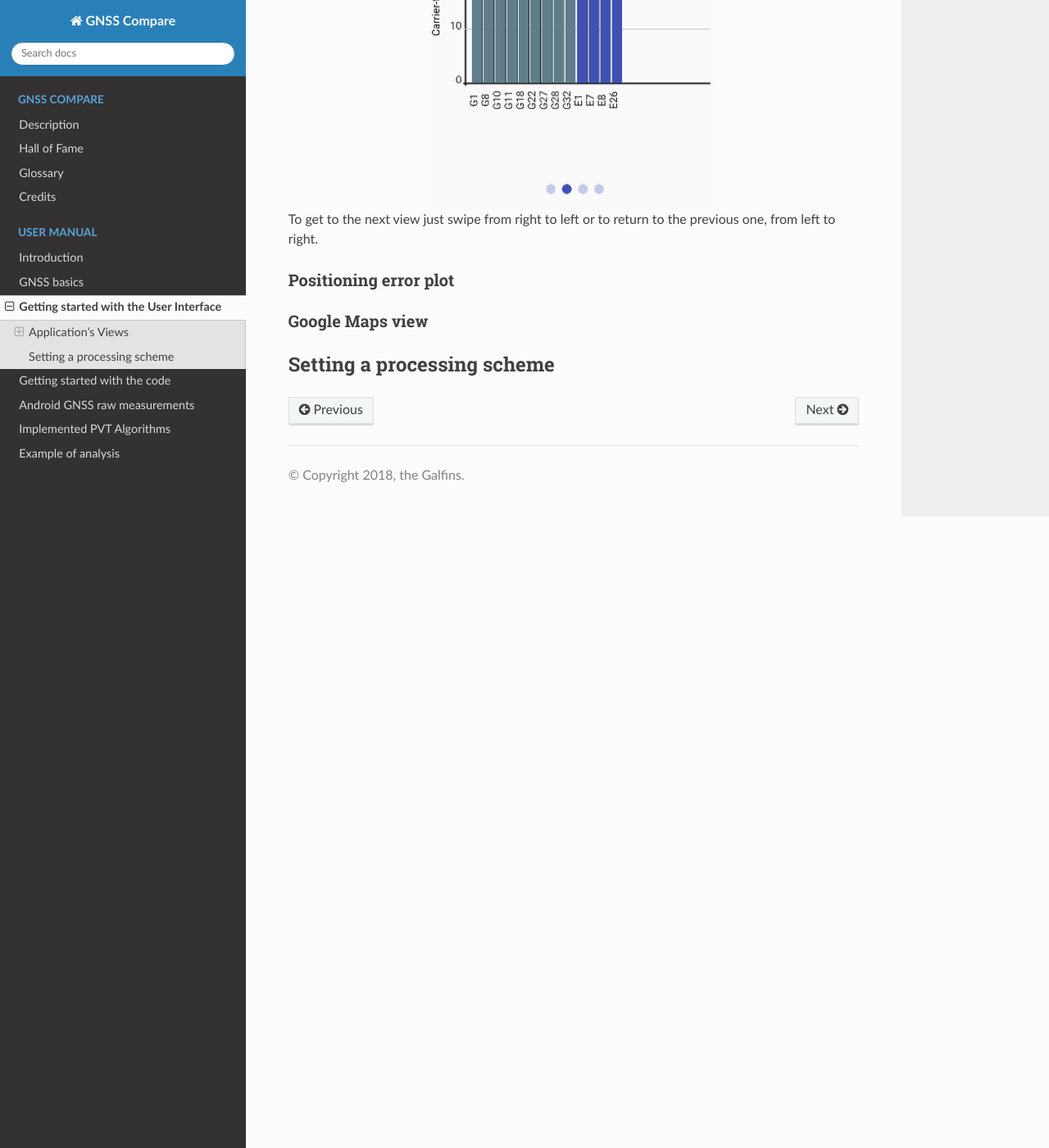
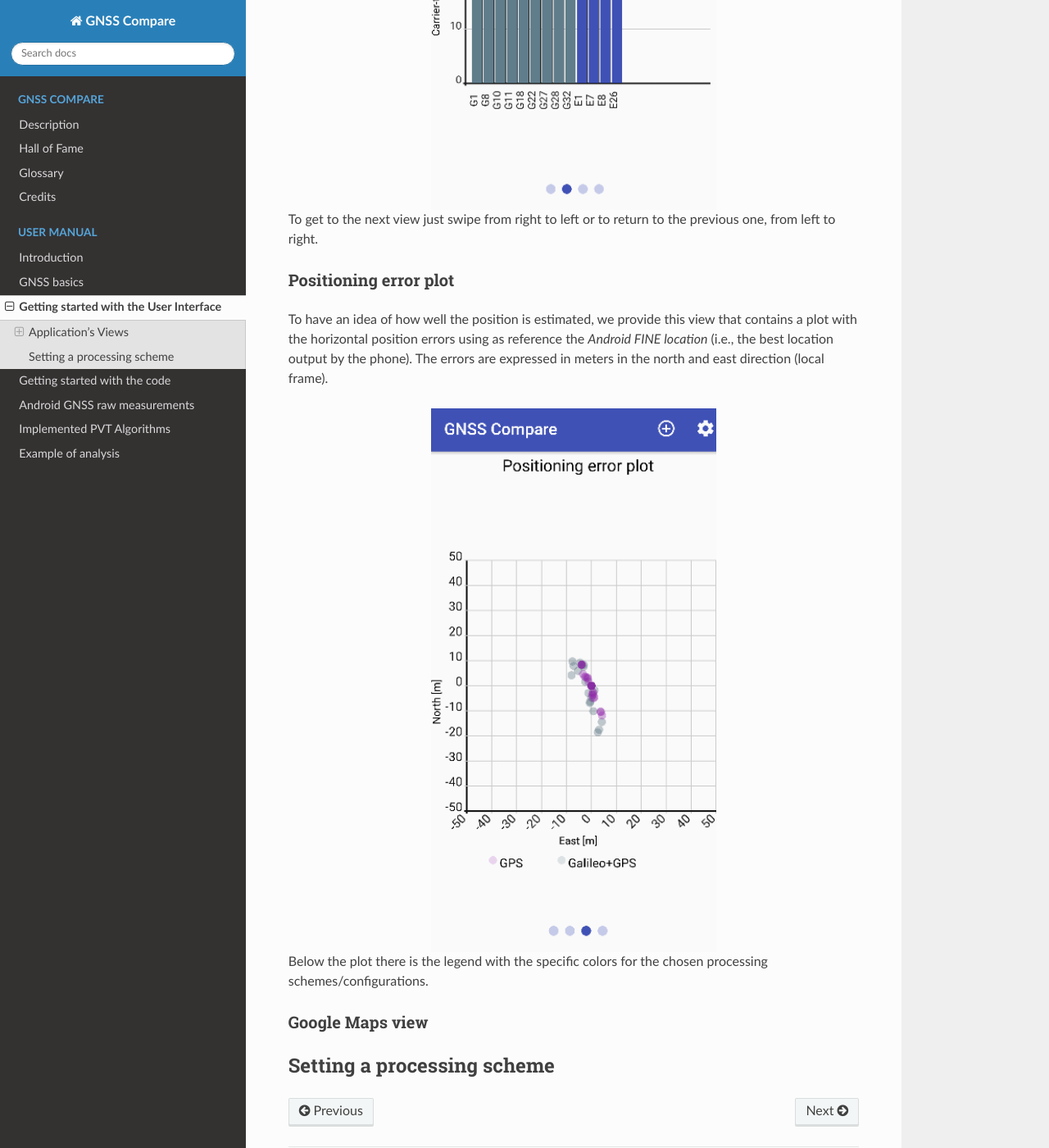
Before and after one commit to TheGalfins/GNSS_Compare, a Sphinx documentation site: the page built from docs/user_manual/ui_description.rst, in a window 1280 px wide and 1400 px high, scrolled down 2237 px. Shown: the whole window at 82% size. Built offline with Sphinx 7.4.7 and the Read the Docs theme 2.0.0, drawn with Linux system fonts in a browser that asks for light colours; pages that are not in the unit, such as notebooks, are missing from menus.

Commit message:
The description of Positioning eror plot view is finished

```diff
--- a/docs/user_manual/ui_description.rst
+++ b/docs/user_manual/ui_description.rst
@@ -54,8 +54,15 @@
 Positioning error plot
 ----------------------
 
+To have an idea of how well the position is estimated, we provide this view that contains a plot with the horizontal
+position errors using as reference the *Android FINE location* (i.e., the best location output by the phone). The
+errors are expressed in meters in the north and east direction (local frame).
 
+.. image:: img/PosErrorPhone.gif
+      :width: 50%
+      :align: center
 
+Below the plot there is the legend with the specific colors for the chosen processing schemes/configurations.
 
 Google Maps view
 ----------------
```
